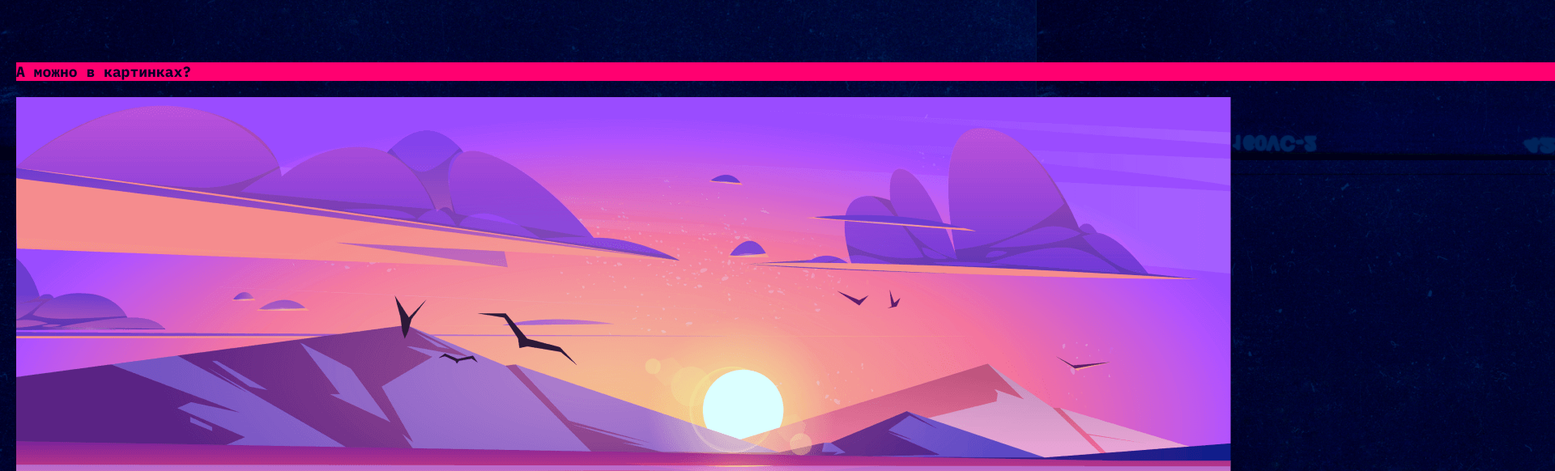
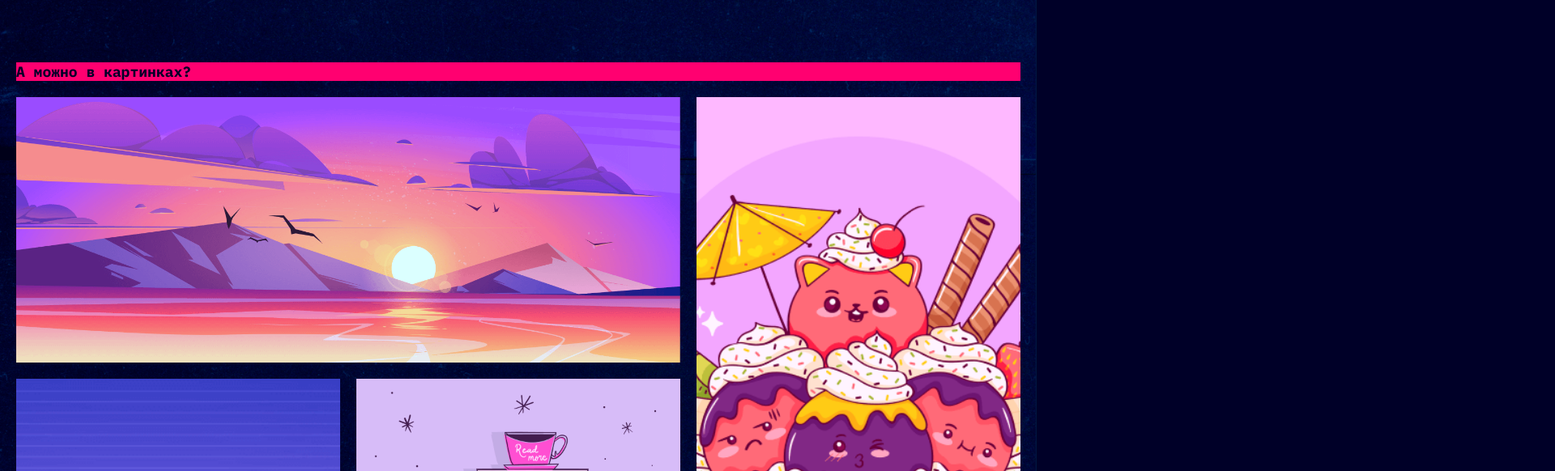
Before and after one commit to cosmo-kn/slozhno-sosredotochitsya-fd, a website: page index.html in a window 1280 px wide. Shown: the part 3002-3584 px from the top of the page at 81% size, 1920 px wide, since content can reach past the window. Drawn offline with Linux system fonts and the light colour scheme.

Commit message:
3/3 tablet ver

```diff
--- a/styles/style.css
+++ b/styles/style.css
@@ -141,6 +141,7 @@
 .content-section {
   padding: 0 var(--spacing-sm) var(--spacing-sm);
   margin-block-end: var(--margin-sm);
+  max-inline-size: 100%;
 }
 
 .focus-advice__item-title {
@@ -157,8 +158,10 @@
   inline-size: 100%;
 }
 
-.picture {
-  inline-size: 100%;
+.focus-gallery__img {
+  max-inline-size: 100%;
+  block-size: 100%;
+  object-fit: cover;
 }
 
 .content-section:last-child {
@@ -179,6 +182,7 @@
 }
 
 @media (width >= 768px) {
+
   .header {
     padding: var(--spacing-md) var(--spacing-md) var(--spacing-md) 0;
     min-block-size: 1024px;
@@ -245,29 +249,29 @@
     grid-column: 1 / 4;
   }
 
-  .focus-gallery__img {
-    display: block;
-    height: 100%;
-  }
-
-  .sunset-img {
-    grid-area: 2 / 1 / 3 / 3;
+   .sunset-img {
+    grid-column: span 2;
   }
 
   .ice-cream-img {
-    grid-area: 2 / 3 / 4 / 4;
+    grid-row: span 2;
   }
 
   .tape-img {
-    grid-area: 3 / 1 / 6 / 2;
-  }
-
-  .books-img {
-    grid-area: 3 / 2 / 4 / 3;
+    grid-row: span 2;
   }
 
   .street-img {
-    grid-area: 4 / 2 / 6 / 4;
+    grid-column: span 2;
+  }
+
+  .content-section:last-child {
+    margin-block-end: var(--margin-md);
+  }
+
+  .footer {
+    min-block-size: 1024px;
+    padding: var(--spacing-md);
   }
 }
 
```
Also changed, not shown: styles/globals.css (line endings or trailing spaces).
